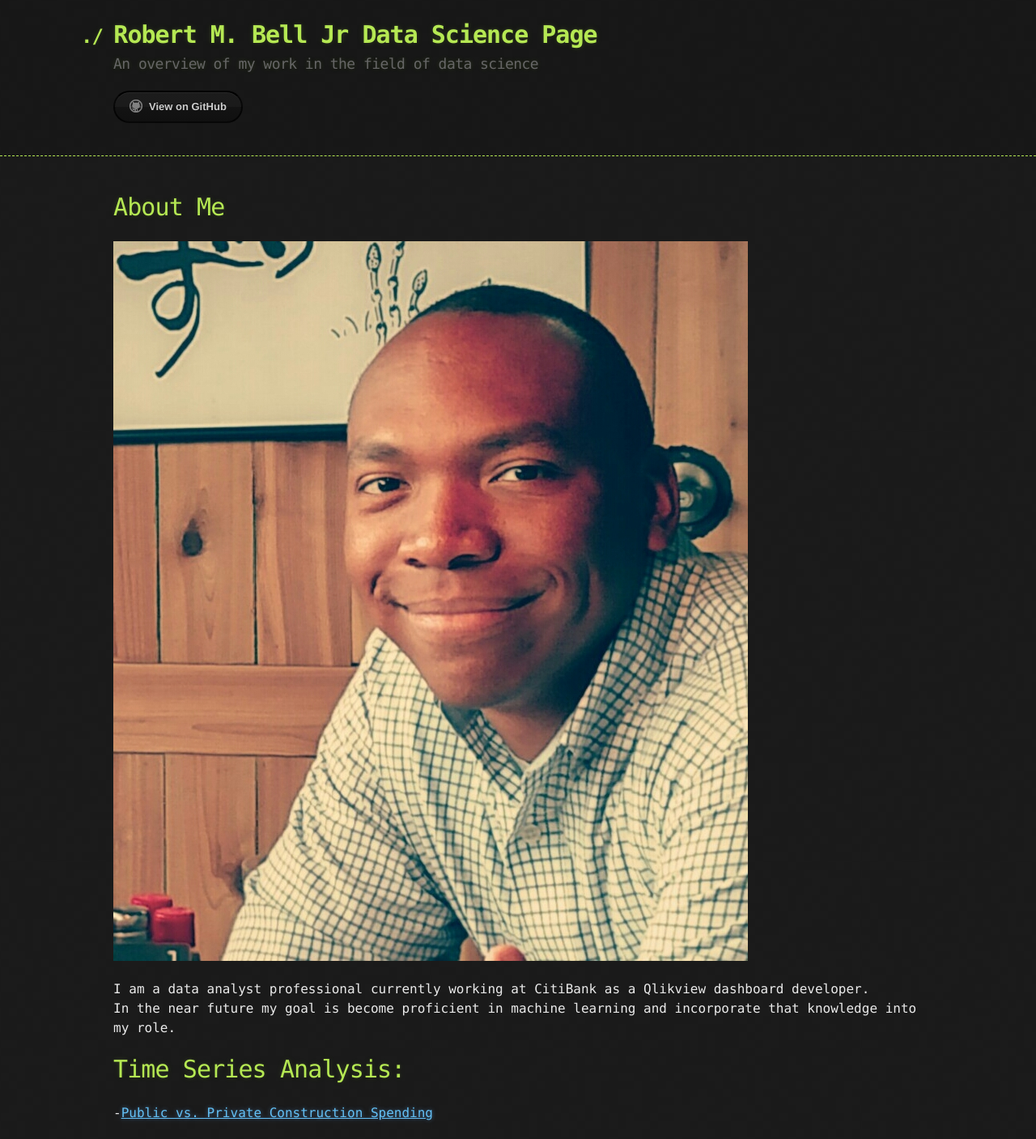
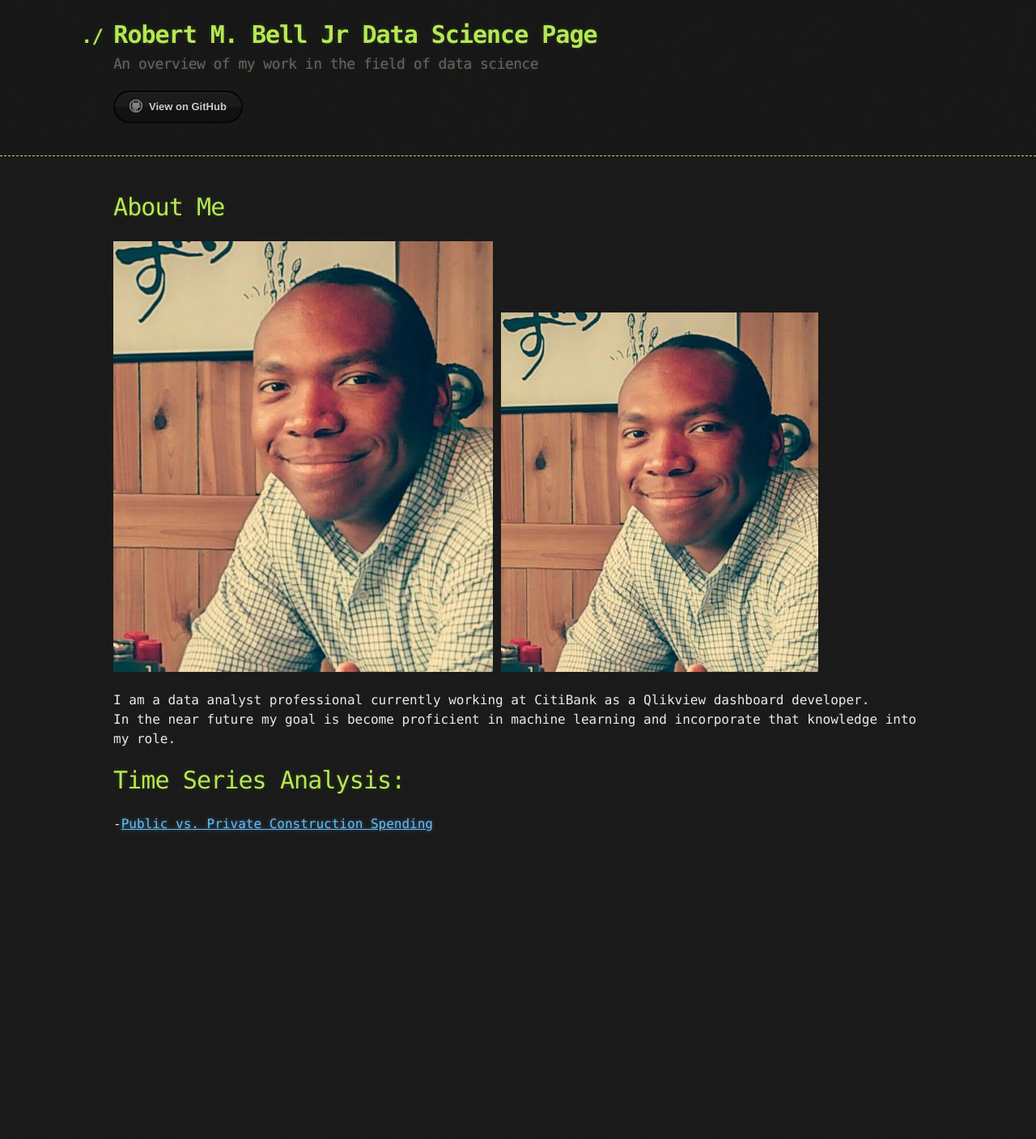
Before and after one commit to robertbell33wp/robertbell33wp.github.io, a Jekyll site: the page built from index.md, in a window 1280 px wide. Shown: the whole page at 81% size. Built offline with Jekyll 4.4.1, drawn with Linux system fonts in a browser that asks for light colours; our own code applies the rules of GitHub Pages for plain Markdown files; after the commit the page ends 1050 px from its top, so only the background shows below that.

Commit message:
Update index.md

```diff
--- a/index.md
+++ b/index.md
@@ -4,7 +4,8 @@ description: An overview of my work in the field of data science
 ---
 
 # About Me
-![My Picture](/pics/Robert Bell Photo.jpg)
+![My Picture](/pics/Robert Bell Photo_thumb.jpg)
+![My Picture](/pics/Robert Bell Photo_small.jpg)
 
 I am a data analyst professional currently working
 at CitiBank as a Qlikview dashboard developer.
```
